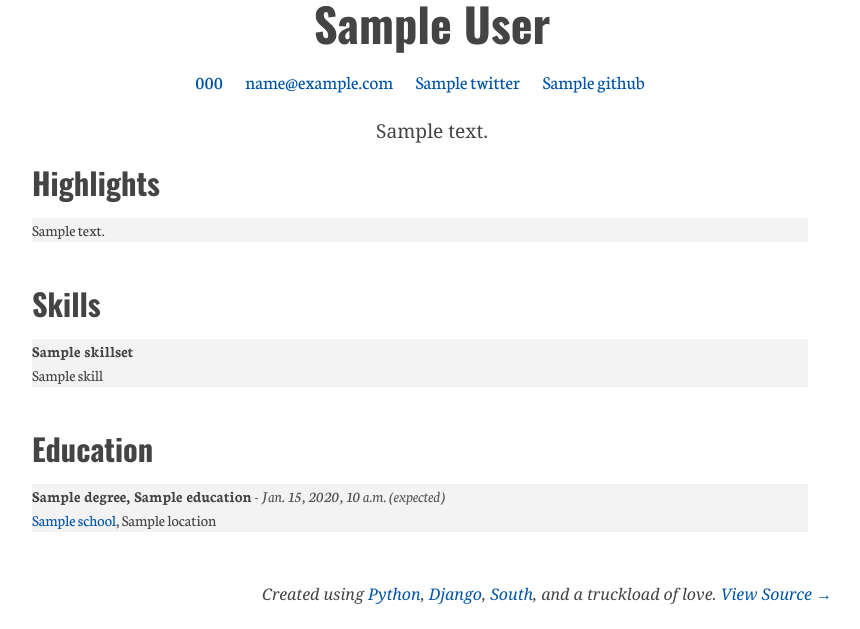
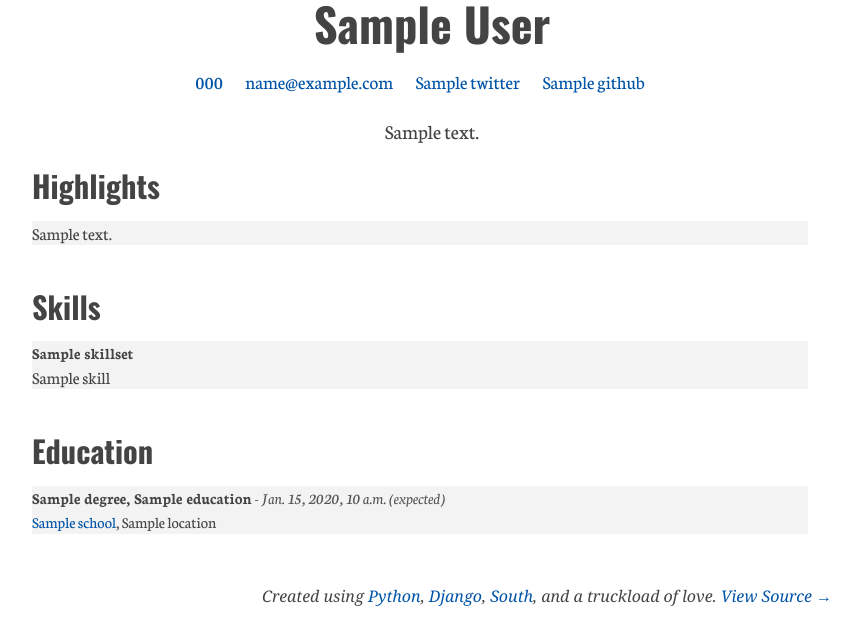
Before and after one commit to mgerring/resumator, a Django app: template resume/templates/resume.html in a window 1280 px wide. Shown: the top 629 px of the page, without its empty margins (208-1068 px from the left). Run offline with Django 3.2, Linux system fonts and the light colour scheme; the template is opened without the code that fills it: most values are stand-ins (such as "Sample title", 1, 10 or a date in 2020); style sheets or scripts are compiled from the project's sources; parts of the project's set-up code (start-up, migrations or seed data) failed here and were passed over; some libraries are stand-ins or nearby versions.

Commit message:
more stylesheet changes

```diff
--- a/resume/static/style.less
+++ b/resume/static/style.less
@@ -138,9 +138,13 @@ header li {
 	font-size:1.2em;
 }
 header p {
-	font-size:1.2em;
-	font-family:Georgia, serif;
+	font-size:1.3em;
 }
+
+#main p {
+	font-size:1.1em;
+}
+
 
 h3 {
 	font-style:italic;
```
